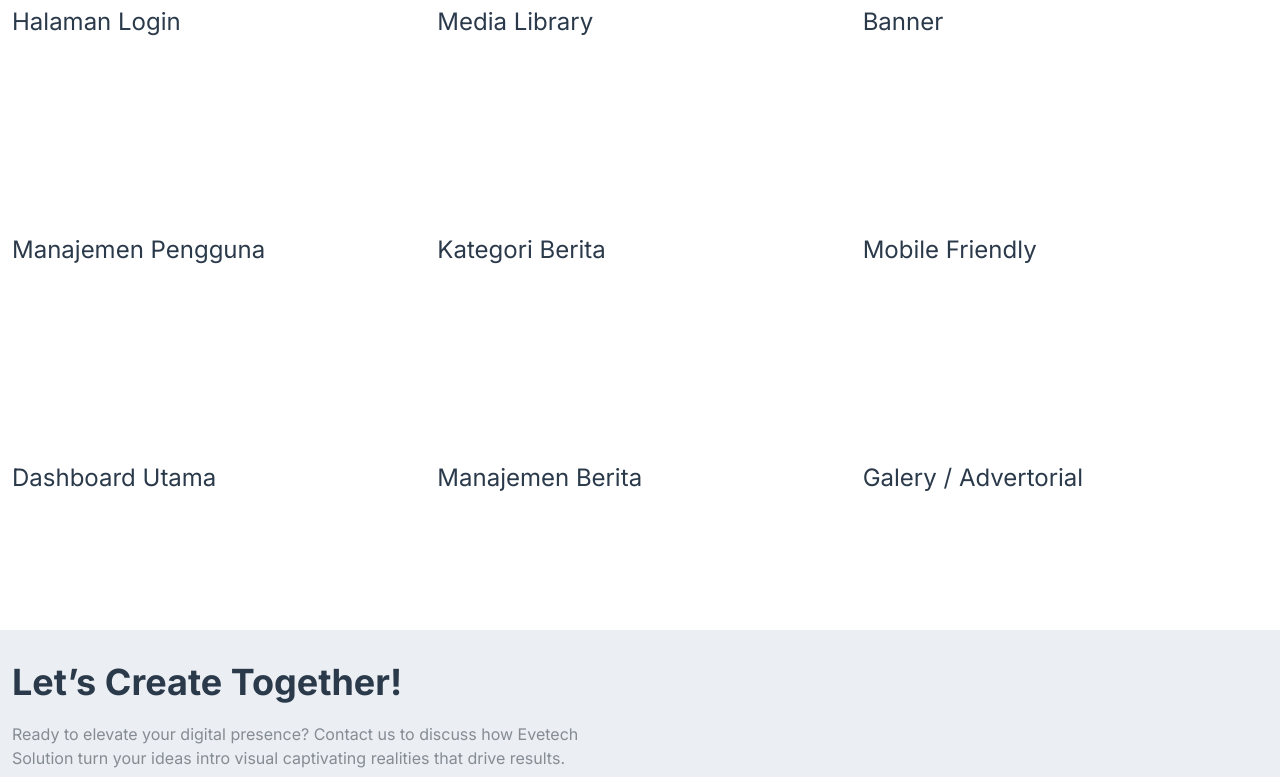
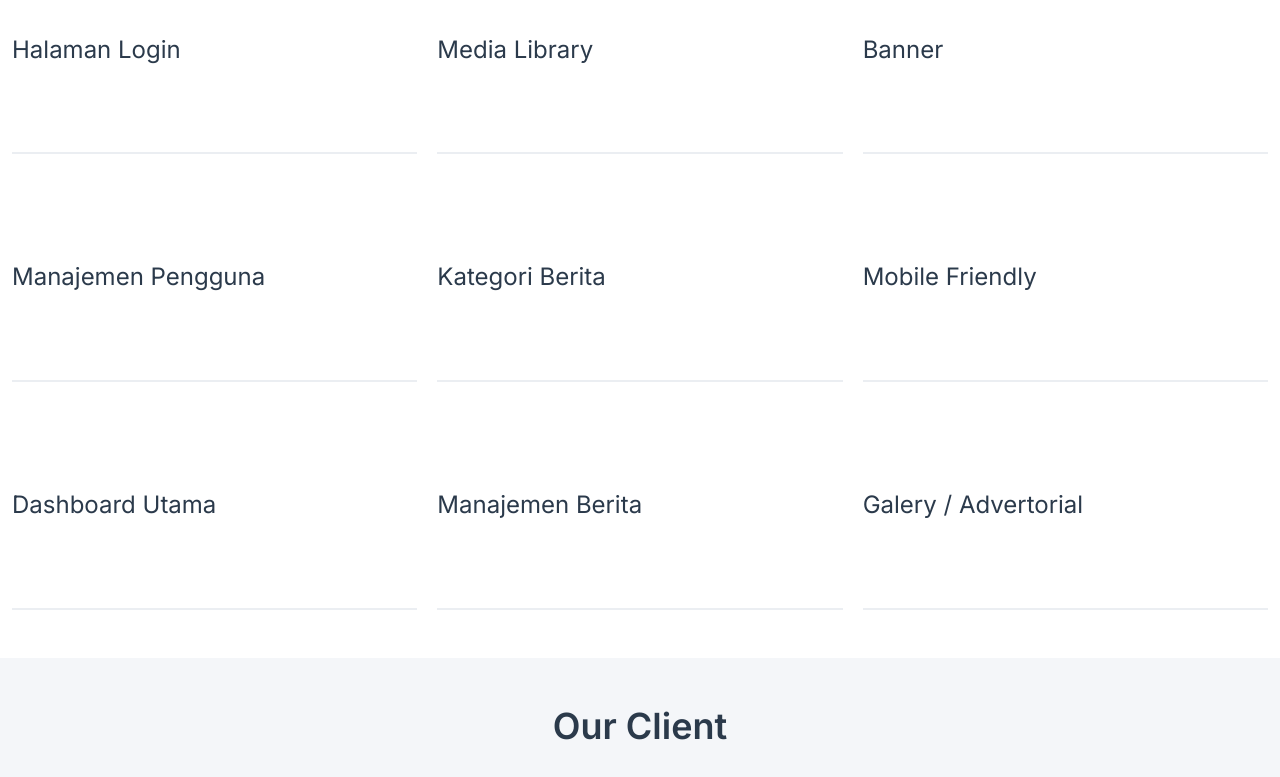
Before and after one commit to Adtyya/evetech-v2, a Next.js app: page /service/news-web-development in a window 1280 px wide. Shown: the part 3360-4137 px from the top of the page. Built offline with nearby package versions, Linux system fonts and the light colour scheme.

Commit message:
news page

```diff
--- a/app/service/news-web-development/page.js
+++ b/app/service/news-web-development/page.js
@@ -1,3 +1,5 @@
+import FAQ from "@/components/view/global/FAQ";
+import OurClient from "@/components/view/home/ourClient";
 import CMSFeatures from "@/components/view/newsdevelopment/featuresCMS";
 import FeaturesWeOffer from "@/components/view/newsdevelopment/featuresWeOffer";
 import Hero from "@/components/view/newsdevelopment/hero";
@@ -12,6 +14,8 @@ export default function NewsPage() {
       <OurLatestProjects></OurLatestProjects>
       <FeaturesWeOffer></FeaturesWeOffer>
       <CMSFeatures></CMSFeatures>
+      <OurClient></OurClient>
+      <FAQ></FAQ>
     </>
   );
 }
--- a/components/view/newsdevelopment/featuresCMS.jsx
+++ b/components/view/newsdevelopment/featuresCMS.jsx
@@ -18,23 +18,28 @@ export default function CMSFeatures() {
           mengelola website berita anda tanpa bantuan teknisi.
         </p>
       </div>
-      <div className="grid grid-cols-1 md:grid-cols-2 lg:grid-cols-3 gap-5">
+      <div className="grid grid-cols-1 md:grid-cols-2 lg:grid-cols-3 gap-5 mt-7">
         {content.map((item, indx) => {
+          const n = indx + 1;
           return (
             <div
               key={indx}
-              className="w-full h-52 relative overflow-hidden group items-center flex"
+              className={`w-full h-52 relative group items-center flex ${
+                n < 4 ? "border-t-2 border-b-2" : "border-b-2"
+              } border-btn-white`}
             >
               <Heading variant="h4" className="text-btn-primary">
                 {item.title}
               </Heading>
-              <div className="absolute bottom-0 right-0 translate-y-full group-hover:translate-y-0 duration-300 w-full h-full">
+              <div className="absolute w-full h-full invisible group-hover:visible opacity-0 group-hover:opacity-100 duration-300">
                 <div className="w-full h-full relative bg-eve-white">
                   <Image
                     src={item.image}
                     alt={item.title}
                     fill
-                    className="object-contain"
+                    className={`object-contain ${
+                      n % 2 === 0 ? "rotate-3" : "-rotate-3"
+                    } scale-100 group-hover:scale-105 duration-500`}
                   />
                 </div>
               </div>
```
